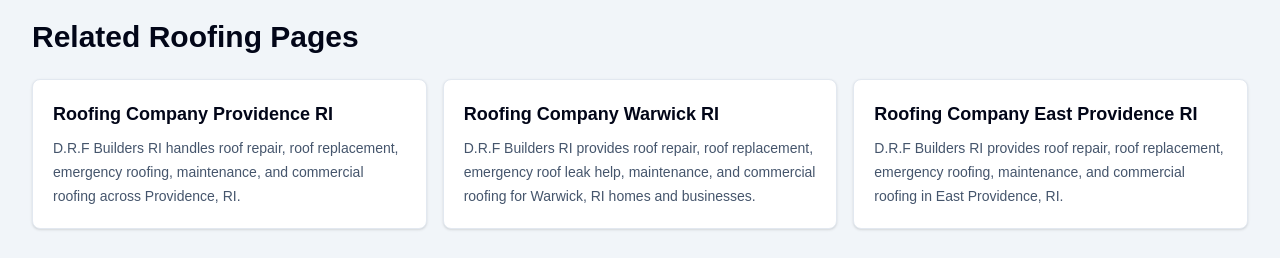
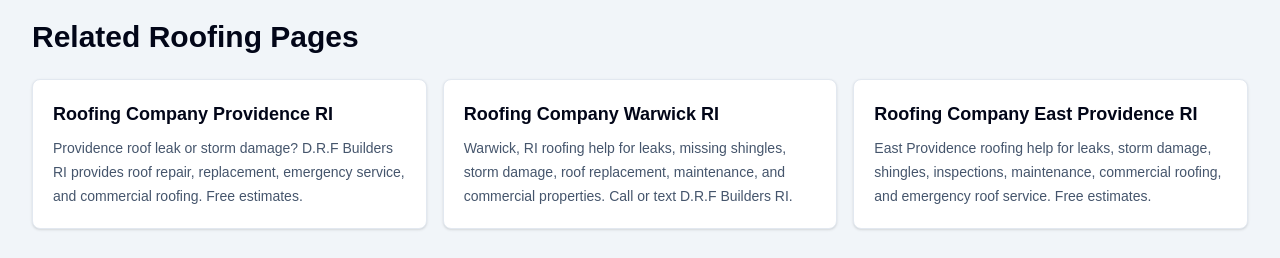
Before and after one commit to ryanw327/drf-builders-ri, a Next.js app: page /commercial-roofing-ri in a window 1280 px wide. Shown: the part 3300-3558 px from the top of the page. Built offline with nearby package versions, Linux system fonts and the light colour scheme.

Commit message:
Improve SERP click through metadata

```diff
--- a/app/layout.tsx
+++ b/app/layout.tsx
@@ -135,16 +135,16 @@
 
 export const metadata: Metadata = {
   metadataBase: new URL(siteUrl),
-  title: "Roofing Contractor in Rhode Island | D.R.F Builders RI",
+  title: "Rhode Island Roofing Contractor | Roof Repair & Free Estimates",
   description:
-    "D.R.F Builders RI provides roof repair, roof replacement, emergency roofing, flat roofing, and commercial roofing services across Rhode Island. Call for a free estimate.",
+    "D.R.F Builders RI helps Rhode Island homeowners and businesses with roof repair, replacement, emergency leaks, storm damage, and insurance claim support. Call or text for a free estimate.",
   alternates: {
     canonical: "/"
   },
   openGraph: {
-    title: "Roofing Contractor in Rhode Island | D.R.F Builders RI",
+    title: "Rhode Island Roofing Contractor | Roof Repair & Free Estimates",
     description:
-      "Roof repair, roof replacement, emergency roofing, flat roofing, and commercial roofing services across Rhode Island.",
+      "Roof repair, roof replacement, emergency leaks, storm damage, commercial roofing, and insurance claim support across Rhode Island.",
     url: siteUrl,
     siteName: "D.R.F Builders RI",
     images: [
--- a/lib/seo-pages.ts
+++ b/lib/seo-pages.ts
@@ -33,9 +33,9 @@
     serviceName: "Roofing Services",
     locationName: "Cranston",
     title: "Roofing Company Cranston RI",
-    metaTitle: "Roofing Company Cranston RI | Roof Repair & Replacement",
+    metaTitle: "Roofing Company Cranston RI | Free Roofing Estimates",
     metaDescription:
-      "D.R.F Builders RI provides roof repair, roof replacement, emergency roof repair, inspections, maintenance, and commercial roofing in Cranston, RI.",
+      "Need roofing help in Cranston, RI? D.R.F Builders RI handles leaks, storm damage, roof replacement, inspections, and insurance claim support. Free estimates.",
     eyebrow: "Cranston roofing contractor",
     h1: "Roofing Services in Cranston, RI",
     intro:
@@ -75,9 +75,9 @@
     serviceName: "Roofing Services",
     locationName: "Providence",
     title: "Roofing Company Providence RI",
-    metaTitle: "Roofing Company Providence RI | Roof Repair & Commercial Roofing",
+    metaTitle: "Roofing Company Providence RI | Roof Repair & Leaks",
     metaDescription:
-      "D.R.F Builders RI handles roof repair, roof replacement, emergency roofing, maintenance, and commercial roofing across Providence, RI.",
+      "Providence roof leak or storm damage? D.R.F Builders RI provides roof repair, replacement, emergency service, and commercial roofing. Free estimates.",
     eyebrow: "Providence roofing contractor",
     h1: "Roofing Services in Providence, RI",
     intro:
@@ -117,9 +117,9 @@
     serviceName: "Roofing Services",
     locationName: "Warwick",
     title: "Roofing Company Warwick RI",
-    metaTitle: "Roofing Company Warwick RI | Roof Repair & Replacement",
+    metaTitle: "Roofing Company Warwick RI | Roof Repair & Free Estimates",
     metaDescription:
-      "D.R.F Builders RI provides roof repair, roof replacement, emergency roof leak help, maintenance, and commercial roofing for Warwick, RI homes and businesses.",
+      "Warwick, RI roofing help for leaks, missing shingles, storm damage, roof replacement, maintenance, and commercial properties. Call or text D.R.F Builders RI.",
     eyebrow: "Warwick roofing contractor",
     h1: "Roofing Services in Warwick, RI",
     intro:
@@ -159,9 +159,9 @@
     serviceName: "Roof Repair",
     locationName: "Pawtucket",
     title: "Roof Repair Pawtucket RI",
-    metaTitle: "Roof Repair in Pawtucket, RI | D.R.F Builders RI",
+    metaTitle: "Roof Repair Pawtucket RI | Leaks, Shingles & Storm Damage",
     metaDescription:
-      "D.R.F Builders RI offers roof repair in Pawtucket, RI for leaks, missing shingles, storm damage, flashing repair, inspections, and maintenance.",
+      "Roof leak in Pawtucket, RI? D.R.F Builders RI repairs leaks, missing shingles, flashing issues, storm damage, and roof-edge problems. Free estimates.",
     eyebrow: "Pawtucket roof repair",
     h1: "Roof Repair in Pawtucket, RI",
     intro:
@@ -201,9 +201,9 @@
     serviceName: "Roofing Services",
     locationName: "Bristol",
     title: "Roofing Company Bristol RI",
-    metaTitle: "Roofing Services in Bristol, RI | D.R.F Builders RI",
+    metaTitle: "Roofing Company Bristol RI | Roof Repair & Replacement",
     metaDescription:
-      "D.R.F Builders RI provides roof repair, roof replacement, emergency roofing, inspections, maintenance, and commercial roofing in Bristol, RI.",
+      "Bristol, RI roofing contractor for roof repair, replacement, inspections, storm damage, emergency leaks, and maintenance. Call or text for a free estimate.",
     eyebrow: "Bristol roofing contractor",
     h1: "Roofing Services in Bristol, RI",
     intro:
@@ -243,9 +243,9 @@
     serviceName: "Roofing Services",
     locationName: "East Providence",
     title: "Roofing Company East Providence RI",
-    metaTitle: "Roofing Services in East Providence, RI | D.R.F Builders RI",
+    metaTitle: "Roofing Company East Providence RI | Roof Repair & Leaks",
     metaDescription:
-      "D.R.F Builders RI provides roof repair, roof replacement, emergency roofing, maintenance, and commercial roofing in East Providence, RI.",
+      "East Providence roofing help for leaks, storm damage, shingles, inspections, maintenance, commercial roofing, and emergency roof service. Free estimates.",
     eyebrow: "East Providence roofing contractor",
     h1: "Roofing Services in East Providence, RI",
     intro:
@@ -288,9 +288,9 @@
     serviceName: "Roofing Services",
     locationName: "Rhode Island",
     title: "Roofing Services RI",
-    metaTitle: "Roofing Services in Rhode Island | D.R.F Builders RI",
+    metaTitle: "Rhode Island Roofing Services | Repair, Replacement & Claims",
     metaDescription:
-      "D.R.F Builders RI provides roofing services across Rhode Island, including roof repair, roof replacement, emergency roofing, inspections, commercial roofing, and insurance repair support.",
+      "D.R.F Builders RI provides Rhode Island roof repair, replacement, emergency roofing, inspections, commercial roofing, maintenance, and insurance claim support.",
     eyebrow: "Rhode Island roofing services",
     h1: "Roofing Services in Rhode Island",
     intro:
@@ -336,9 +336,9 @@
     serviceName: "Roof Insurance Claim Repair Support",
     locationName: "Rhode Island",
     title: "Roof Insurance Claim Repair Support RI",
-    metaTitle: "Roof Insurance Claim Repair Support in Rhode Island | D.R.F Builders RI",
+    metaTitle: "Roof Insurance Claim Help RI | Storm Damage Repair Support",
     metaDescription:
-      "D.R.F Builders RI helps Rhode Island homeowners with storm damage documentation, roof repair estimates, adjuster meeting support, and insurance-related roof repairs.",
+      "Roof storm damage claim in Rhode Island? D.R.F Builders RI helps document damage, prepare repair estimates, meet adjusters, and complete roofing repairs.",
     eyebrow: "Insurance roof repair support",
     h1: "Roof Insurance Claim Repair Support in Rhode Island",
     intro:
@@ -395,9 +395,9 @@
     serviceName: "Roof Repair",
     locationName: "Rhode Island",
     title: "Roof Repair RI",
-    metaTitle: "Roof Repair in Rhode Island | D.R.F Builders RI",
+    metaTitle: "Roof Repair RI | Leaks, Storm Damage & Missing Shingles",
     metaDescription:
-      "D.R.F Builders RI provides roof repair across Rhode Island for leaks, storm damage, missing shingles, flashing repair, emergency leaks, and aging roofs.",
+      "Need roof repair in RI? D.R.F Builders RI fixes leaks, storm damage, missing shingles, flashing problems, and emergency roof issues. Free estimates.",
     eyebrow: "Rhode Island roof repair",
     h1: "Roof Repair in Rhode Island",
     intro:
@@ -436,9 +436,9 @@
     serviceName: "Roof Replacement",
     locationName: "Rhode Island",
     title: "Roof Replacement RI",
-    metaTitle: "Roof Replacement in Rhode Island | D.R.F Builders RI",
+    metaTitle: "Roof Replacement RI | Local Roofing Contractor",
     metaDescription:
-      "D.R.F Builders RI provides roof replacement across Rhode Island for homes, multi-family properties, local businesses, and aging roof systems.",
+      "D.R.F Builders RI provides roof replacement across Rhode Island for aging, leaking, storm-damaged, and worn roof systems. Call or text for a free estimate.",
     eyebrow: "Rhode Island roof replacement",
     h1: "Roof Replacement in Rhode Island",
     intro:
@@ -508,9 +508,9 @@
     serviceName: "Emergency Roof Repair",
     locationName: "Rhode Island",
     title: "Emergency Roof Repair RI",
-    metaTitle: "Emergency Roof Repair in Rhode Island | D.R.F Builders RI",
+    metaTitle: "Emergency Roof Repair RI | Active Leaks & Storm Damage",
     metaDescription:
-      "D.R.F Builders RI provides emergency roof repair in Rhode Island for active leaks, storm damage, missing shingles, and urgent roof problems.",
+      "Active roof leak in Rhode Island? Call or text D.R.F Builders RI for emergency roof repair, tarping when safe, storm damage help, and free estimates.",
     eyebrow: "Emergency roof repair",
     h1: "Emergency Roof Repair in Rhode Island",
     intro:
@@ -571,7 +571,7 @@
     serviceName: "Gutter Cleaning and Roof Maintenance",
     locationName: "Rhode Island",
     title: "Gutter Cleaning and Roof Maintenance RI",
-    metaTitle: "Gutter Cleaning & Roof Maintenance in Rhode Island | D.R.F Builders RI",
+    metaTitle: "Gutter Cleaning & Roof Maintenance RI | D.R.F Builders",
     metaDescription:
       "D.R.F Builders RI offers gutter cleaning and roof maintenance in Rhode Island to help prevent water damage, roof leaks, and seasonal roof issues.",
     eyebrow: "Roof maintenance",
@@ -612,9 +612,9 @@
     serviceName: "Commercial Roofing",
     locationName: "Rhode Island",
     title: "Commercial Roofing RI",
-    metaTitle: "Commercial Roofing in Rhode Island | D.R.F Builders RI",
+    metaTitle: "Commercial Roofing RI | Roof Repair, Leaks & Maintenance",
     metaDescription:
-      "D.R.F Builders RI provides commercial roof repair, maintenance, replacement planning, emergency leak help, and flat roofing support for Rhode Island businesses.",
+      "Commercial roofing in RI for roof leaks, repairs, maintenance, storm damage, replacement planning, and low-slope roof concerns. Free estimates.",
     eyebrow: "Commercial roofing",
     h1: "Commercial Roofing in Rhode Island",
     intro:
@@ -699,9 +699,9 @@
     serviceName: "Residential Roofing",
     locationName: "Rhode Island",
     title: "Residential Roofing RI",
-    metaTitle: "Residential Roofing in Rhode Island | D.R.F Builders RI",
+    metaTitle: "Residential Roofing RI | Roof Repair & Replacement",
     metaDescription:
-      "D.R.F Builders RI provides residential roofing across Rhode Island, including roof repair, roof replacement, inspections, emergency roofing, and maintenance.",
+      "Rhode Island residential roofing for leaks, storm damage, missing shingles, inspections, roof replacement, emergency service, and maintenance. Free estimates.",
     eyebrow: "Residential roofing",
     h1: "Residential Roofing in Rhode Island",
     intro:
```
